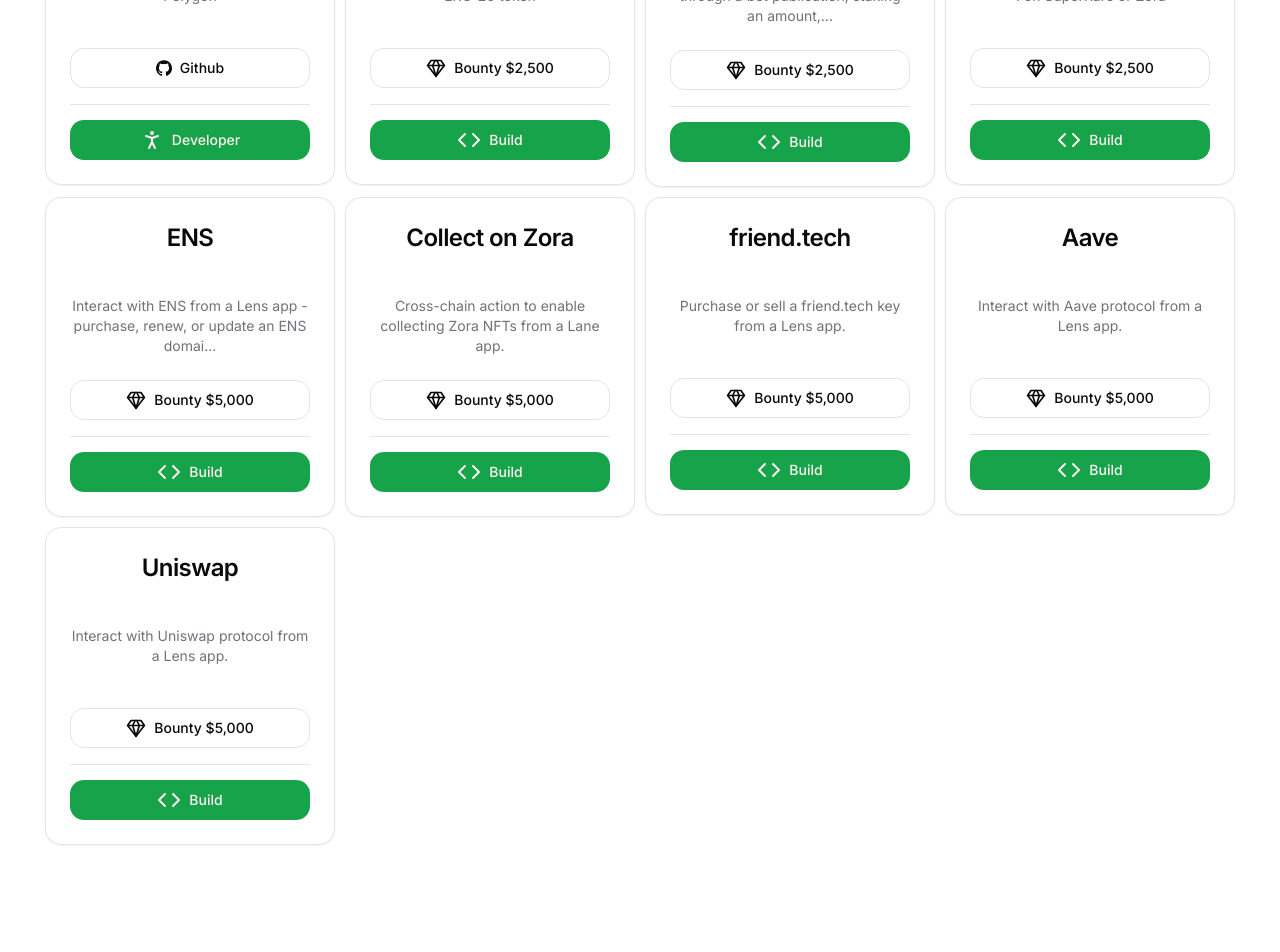
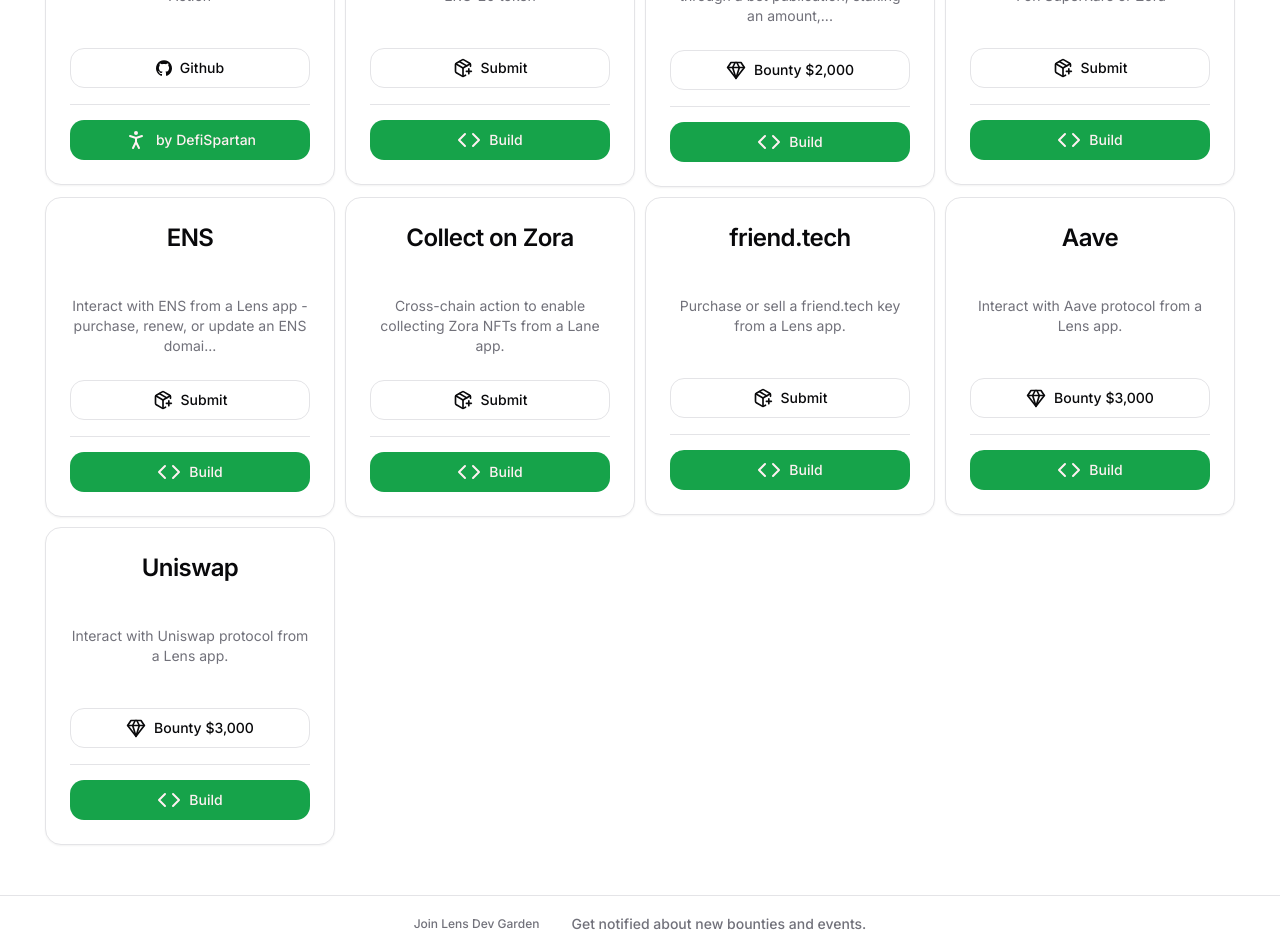
Before and after one commit to lens-protocol/open-actions-directory, a Next.js app: page / in a window 1280 px wide. Shown: the part 565-1517 px from the top of the page. Built offline with nearby package versions, Linux system fonts and the light colour scheme.

Commit message:
updates from meeting

```diff
--- a/actions.json
+++ b/actions.json
@@ -1,61 +1,57 @@
 [
   {
     "type": "action",
-    "name": "Basic action",
-    "description": "Basic example of Open Action on Polygon",
-    "link": "https://github.com/shadcn-ui/ui/blob/main/apps/www/app/examples/cards/components/create-account.tsx",
-    "builder": "https://github.com/dabit3"
+    "name": "Basic cross-chain action",
+    "description": "Basic example of cross-chain Open Action",
+    "link": "https://github.com/defispartan/lens-cross-chain-hello-world",
+    "builder": "DefiSpartan",
+    "builder_profile": "https://github.com/defispartan"
   },
   {
     "type": "rfp",
     "name": "Tipping in any ERC-20 token",
-    "description": "Enable tipping a Lens user in any ERC-20 token",
-    "bounty": "2,500"
+    "description": "Enable tipping a Lens user in any ERC-20 token"
   },
   {
     "type": "rfp",
     "name": "Betting Action",
-    "bounty": "2,500",
+    "bounty": "2,000",
     "description": "Alice challenges Bob to a bet through a bet publication, staking an amount, choosing a deadline and juror(s) (one or multiple people who will decide the result). Bob accept and stakes too. The jurors decide after deadline happens1."
   },
   {
     "type": "rfp",
     "name": "Group buying and crowdfunding.",
-    "bounty": "2,500",
     "description": "Example: Join me in minting this 1 of 1 on SuperRare or Zora"
   },
   {
     "type": "rfp",
     "name": "ENS",
     "description": "Interact with ENS from a Lens app - purchase, renew, or update an ENS domain.",
-    "bounty": "5,000",
     "link": "https://github.com/shadcn-ui/ui/blob/main/apps/www/app/examples/cards/components/create-account.tsx"
   },
   {
     "type": "rfp",
     "name": "Collect on Zora",
-    "bounty": "5,000",
     "description": "Cross-chain action to enable collecting Zora NFTs from a Lane app.",
     "link": "https://github.com/shadcn-ui/ui/blob/main/apps/www/app/examples/cards/components/create-account.tsx"
   },
   {
     "type": "rfp",
     "name": "friend.tech",
-    "bounty": "5,000",
     "description": "Purchase or sell a friend.tech key from a Lens app.",
     "link": "https://github.com/shadcn-ui/ui/blob/main/apps/www/app/examples/cards/components/create-account.tsx"
   },
   {
     "type": "rfp",
     "name": "Aave",
-    "bounty": "5,000",
+    "bounty": "3,000",
     "description": "Interact with Aave protocol from a Lens app.",
     "link": "https://github.com/shadcn-ui/ui/blob/main/apps/www/app/examples/cards/components/create-account.tsx"
   },
   {
     "type": "rfp",
     "name": "Uniswap",
-    "bounty": "5,000",
+    "bounty": "3,000",
     "description": "Interact with Uniswap protocol from a Lens app.",
     "link": "https://github.com/shadcn-ui/ui/blob/main/apps/www/app/examples/cards/components/create-account.tsx"
   }
--- a/app/layout.tsx
+++ b/app/layout.tsx
@@ -2,6 +2,7 @@
 import { Inter } from 'next/font/google'
 import './globals.css'
 import Nav from '@/components/Nav'
+import { Footer } from '@/components/Footer'
 import { ThemeProvider } from "@/components/theme-provider"
 
 const inter = Inter({ subsets: ['latin'] })
@@ -27,6 +28,7 @@
         >
           <Nav />
           {children}
+          <Footer />
         </ThemeProvider>
       </body>
     </html>
--- /dev/null
+++ b/components/Footer.tsx
@@ -0,0 +1,43 @@
+import Link from 'next/link'
+import { Button } from '@/components/ui/button'
+
+export function Footer() {
+  return (
+    <div className="border-t">
+      <div className='p-2 px-10'>
+        <div
+          className='flex justify-center items-center'
+        >
+          <Button
+            variant="link"
+            className='text-muted-foreground hover:text-foreground'
+            asChild
+          >
+          <Link
+            href="https://t.me/+2j1jirznPt0zMmFh"
+            target="_blank"
+            rel="no-opener"
+          >
+            <p
+              className='text-xs'
+            >Join Lens Dev Garden</p>
+          </Link>
+          </Button>
+          <Button
+            asChild
+            className='text-muted-foreground hover:text-foreground'
+            variant="link"
+          >
+            <Link
+              href="https://airtable.com/app97gNZWvlLHLDur/shrWByEVMvQWpcv6w"
+              target="_blank"
+              rel="no-opener"
+            >
+              Get notified about new bounties and events.
+            </Link>
+          </Button>
+        </div>
+      </div>
+    </div>
+  )
+}
--- a/components/Nav.tsx
+++ b/components/Nav.tsx
@@ -53,7 +53,7 @@
                 </p>
               </div>
             </Link>
-            <a href="https://docs.lens.xyz/v2/docs/what-is-lens" target="_blank" rel='no-opener'>
+            <a href="https://docs.lens.xyz/v2/docs/creating-a-publication-action" target="_blank" rel='no-opener'>
               <p
                 className="hover:text-foreground text-muted-foreground text-sm ml-4"
               >Build an Open Action
--- a/components/actions.tsx
+++ b/components/actions.tsx
@@ -4,7 +4,7 @@
 export function Actions() {
   return (
     <div className='
-    pt-10 pb-20 flex flex-1 flex-wrap
+    pt-10 pb-10 flex flex-1 flex-wrap
     px-2 sm:px-5 xl:px-0
     w-full sm:w-full xl:w-[1200px]
     '>
--- a/components/ui/action-card.tsx
+++ b/components/ui/action-card.tsx
@@ -11,7 +11,7 @@
   CardHeader,
   CardTitle,
 } from "@/components/ui/card"
-import { Gem, PersonStanding, Code } from "lucide-react"
+import { Gem, PersonStanding, Code, PackagePlus } from "lucide-react"
 
 import {
   Dialog,
@@ -30,6 +30,7 @@
   link?: string
   builder?: string
   bounty?: string
+  builder_profile?: string
 }
 
 function trimString(string) {
@@ -88,6 +89,9 @@
               }
                 {
                   action.type === "rfp" && (
+                    <>
+                      {
+                        action.bounty && (
                           <Button
                           variant="outline"
                           className="w-full"
@@ -104,6 +108,27 @@
                         </Button>
                         )
                       }
+                      {
+                        !action.bounty && (
+                          <Button
+                            variant="outline"
+                            className="w-full"
+                            asChild
+                          >
+                            <Link
+                              href="https://github.com/lens-protocol/open-actions-directory/blob/main/open_actions_pr_template.md"
+                              target="_blank"
+                              rel="no-opener"
+                            >
+                            <PackagePlus width="20" className="mr-2" />
+                            Submit
+                            </Link>
+                          </Button>
+                        )
+                      }
+                    </>
+                  )
+                }
                 </div>
                 <>
                   <div className="relative">
@@ -112,12 +137,20 @@
                     </div>
                   </div>
                   {
-                    action.builder && (
+                    action.builder_profile && (
                       <Button
+                       asChild
                         className="w-full"
                       >
+                      <Link
+                        href={action.builder_profile}
+                        target="_blank"
+                        rel="no-opener"
+                      >
                         <PersonStanding className="mr-2" />
-                      Developer</Button>
+                        by {action.builder}
+                      </Link>
+                      </Button>
                     )
                   }
                   {
--- a/components/ui/mobile-menu.tsx
+++ b/components/ui/mobile-menu.tsx
@@ -71,7 +71,7 @@
                   </a>
                 </NavigationMenuLink>
               </li>
-              <ListItem href="https://docs.lens.xyz/v2/docs/what-is-lens" title="Build">
+              <ListItem href="https://docs.lens.xyz/v2/docs/creating-a-publication-action" title="Build">
               Build an Open Action.
               </ListItem>
               <ListItem href="https://github.com/lens-protocol/open-actions-directory/blob/main/open_actions_pr_template.md" title="Submit">
```
Lines whose indentation alone changed are shown as unchanged.
